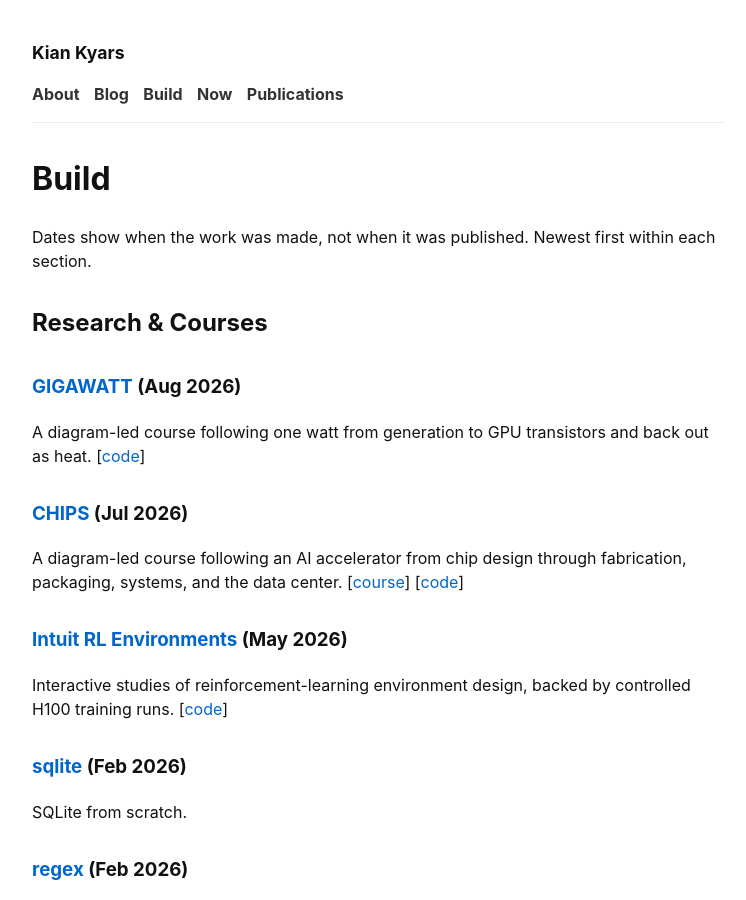
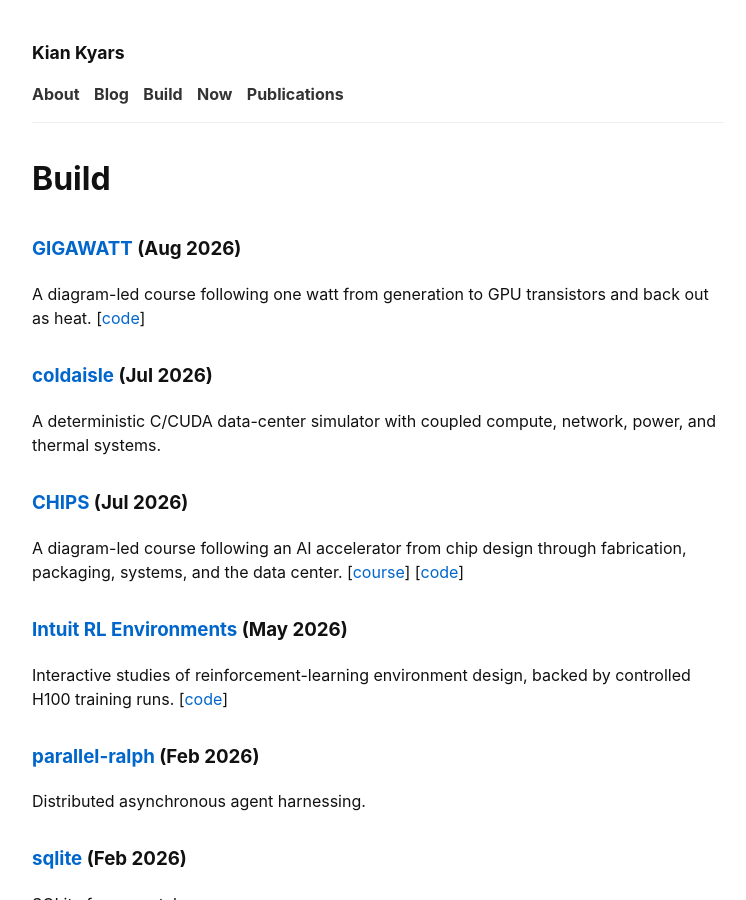
Before and after one commit to kiankyars/kiankyars.github.io, a Jekyll site: the page built from build.md, in a window 1280 px wide and 900 px high. Shown: the whole window, without its empty margins (262-1008 px from the left). Built offline with Jekyll 4.4.1, drawn with Linux system fonts in a browser that asks for light colours; some of the changed text lies outside the part shown.

Commit message:
Simplify build categories

```diff
--- a/build.md
+++ b/build.md
@@ -4,13 +4,13 @@
 permalink: /build/
 ---
 
-Dates show when the work was made, not when it was published. Newest first within each section.
-
-## Research & Courses
-
 ### [GIGAWATT](https://kiankyars.github.io/gigawatt/) (Aug 2026)
 
 A diagram-led course following one watt from generation to GPU transistors and back out as heat. [[code](https://github.com/kiankyars/gigawatt)]
+
+### [coldaisle](https://github.com/kiankyars/coldaisle) (Jul 2026)
+
+A deterministic C/CUDA data-center simulator with coupled compute, network, power, and thermal systems.
 
 ### [CHIPS](https://www.youtube.com/watch?v=FGT7LZbZe-g) (Jul 2026)
 
@@ -19,6 +19,10 @@
 ### [Intuit RL Environments](https://kiankyars.github.io/intuit-rl-envs/) (May 2026)
 
 Interactive studies of reinforcement-learning environment design, backed by controlled H100 training runs. [[code](https://github.com/kiankyars/intuit-rl-envs)]
+
+### [parallel-ralph](https://github.com/kiankyars/parallel-ralph) (Feb 2026)
+
+Distributed asynchronous agent harnessing.
 
 ### [sqlite](https://github.com/kiankyars/sqlite) (Feb 2026)
 
```
Also changed, not shown: other parts of build.md (+1 -11 lines).
